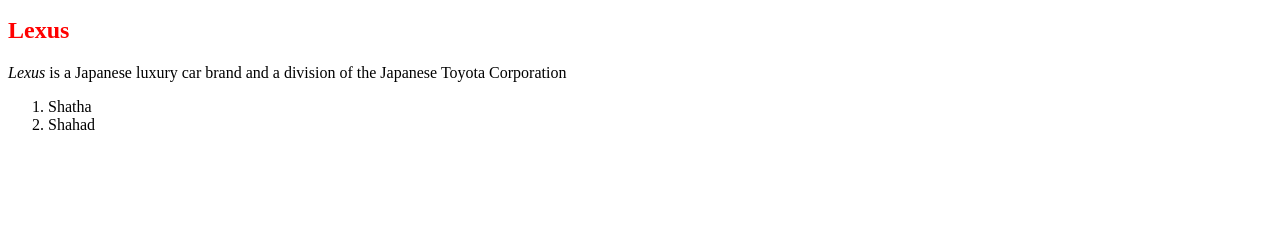
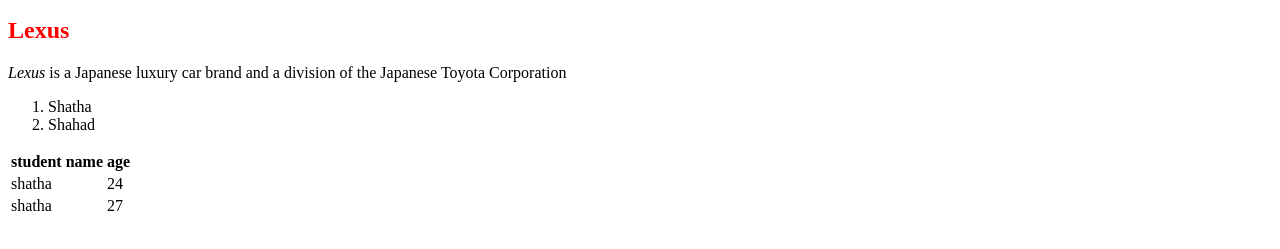
Before and after one commit to ShathaAlmansour/HTML, a plain HTML site: page index.html in a window 1280 px wide. Shown: the part 119-368 px from the top of the page. Drawn offline with Linux system fonts and the light colour scheme.

Commit message:
add html file

```diff
--- a/index.html
+++ b/index.html
@@ -16,7 +16,21 @@
      <ol>
          <li> Shatha </li>
          <li> Shahad </li>
+
      </ol>
+
+     <table>
+         <tr>
+           <th> student name</th>
+           <th>age</th>
+         </tr>
+         <tr>
+             <td> shatha </td>
+             <td>24 </td>
+         </tr>
+         <td>shatha</td>
+         <td>27</td>
+     </table>
 
     </div>
 
```
